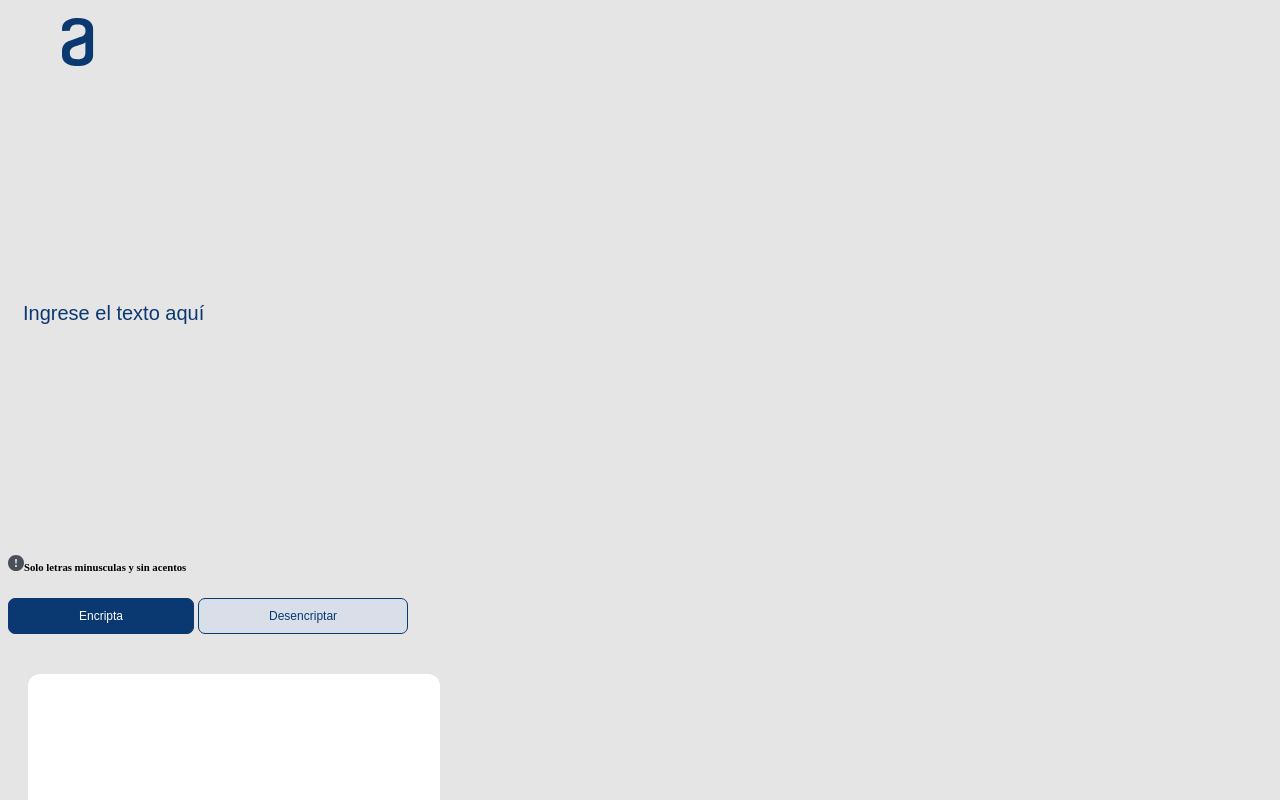
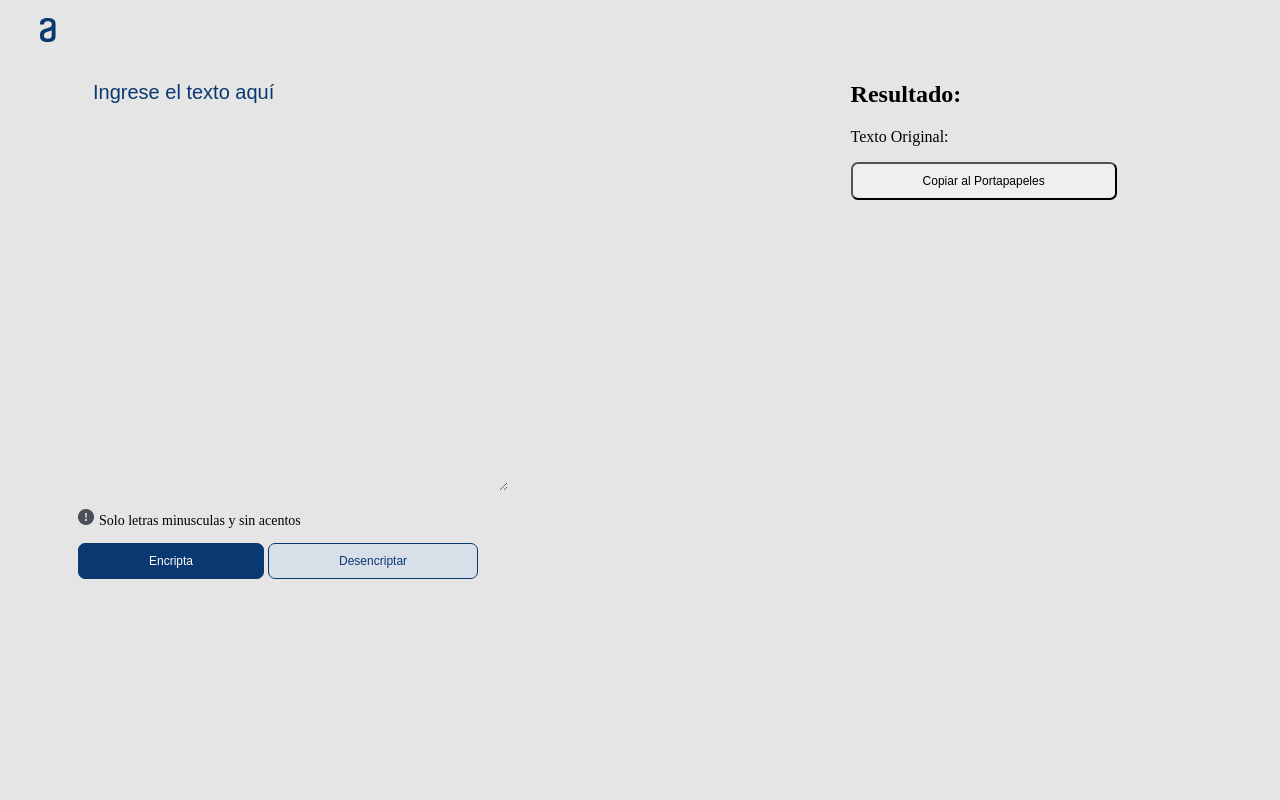
Before and after one commit to javierarteagagonzales/proyectos-sueltos, a plain HTML site: page encriptador/index.html in a window 1280 px wide. Both pictures are taken after a click on the button "Encripta". Shown: the top 800 px of the page. Drawn offline with Linux system fonts and the light colour scheme.

Commit message:
avanzando

```diff
--- a/encriptador/app.js
+++ b/encriptador/app.js
@@ -0,0 +1,93 @@
+function encryptText() {
+    var textInput = document.getElementById('textAreaInput').value;
+    var encryptedText = encrypt(textInput);
+    document.getElementById('result').innerText = encryptedText;
+    copyOriginalTextOnEncrypt();
+
+
+    limpiarTextoInicial();
+    limpiarCaja();
+
+
+    document.getElementById('mensajes').style.display = 'block';
+    document.getElementById('copyButton').style.display = 'block';
+
+}
+
+function decryptText() {
+    var textInput = document.getElementById('textAreaInput').value;
+    var decryptedText = decrypt(textInput);
+    document.getElementById('result').innerText = decryptedText;
+    copyOriginalTextOnEncrypt();
+
+
+    limpiarTextoInicial();
+    limpiarCaja();
+
+
+    document.getElementById('mensajes').style.display = 'block';
+    document.getElementById('copyButton').style.display = 'block';
+}
+
+function limpiarCaja(){
+    document.getElementById('caja-muestra-mensajes').style.display='none';
+
+}
+
+function limpiarTextoInicial(){
+    // Limpiar el textarea
+    document.getElementById('textAreaInput').value = '';
+}
+
+function copyToClipboard() {
+    var resultText = document.getElementById('result');
+    var textArea = document.createElement('textarea');
+    textArea.value = resultText.innerText;
+    document.body.appendChild(textArea);
+    textArea.select();
+    document.execCommand('copy');
+    document.body.removeChild(textArea);
+
+    // Mostrar mensaje después del botón
+    document.getElementById('copyMessage').innerText = 'Texto copiado al portapapeles: ' + result.innerText;
+
+}
+
+function copyOriginalTextOnEncrypt() {
+    var originalText = document.getElementById('textAreaInput').value;
+
+
+
+    // Copiar el texto original al portapapeles (opcional)
+    var textArea = document.createElement('textarea');
+    textArea.value = originalText;
+    document.body.appendChild(textArea);
+    textArea.select();
+    document.execCommand('copy');
+    document.body.removeChild(textArea);
+
+        // Mostrar el texto original al encriptar
+        document.getElementById('originalTextOnEncrypt').innerText = 'Texto Original:\n ' + originalText;
+}
+
+
+
+function encrypt(text) {
+    var encryptedText = text.replace(/e/g, 'enter')
+                           .replace(/i/g, 'imes')
+                           .replace(/a/g, 'ai')
+                           .replace(/o/g, 'ober')
+                           .replace(/u/g, 'ufat');
+
+    return encryptedText;
+}
+
+function decrypt(text) {
+    var decryptedText = text.replace(/enter/g, 'e')
+                           .replace(/imes/g, 'i')
+                           .replace(/ai/g, 'a')
+                           .replace(/ober/g, 'o')
+                           .replace(/ufat/g, 'u');
+
+    return decryptedText;
+}
--- a/encriptador/index.html
+++ b/encriptador/index.html
@@ -10,31 +10,42 @@
 <body>
 
 <header>
-    <div>
+    <div class="logo-alura">
         <img src="images/Logo.svg" alt="">
     </div>
 </header>
 
-
+<div class="secciones-encripta">
 <section class="cajas-escribir">
-<input class="mensajes-ingresa" type="text" placeholder="Ingrese el texto aquí">
 <div>
     <div>
-        <h6 class="informacion"><img src="images/exclamation-circle-fill.svg" alt="" class="exclamacion">Solo letras minusculas y sin acentos</h6>
+        <textarea class="miTextarea" id="textAreaInput" placeholder="Ingrese el texto aquí"></textarea>
     </div>
-    <button id="encripta">Encripta</button>
-    <button id="desencripta">Desencriptar</button>
+
+
+    <div>
+        <p class="informacion">Solo letras minusculas y sin acentos</p>
+    </div>
+    <button id="encripta" onclick="encryptText();copyOriginalTextOnEncrypt()">Encripta</button>
+    <button id="desencripta" onclick="decryptText()">Desencriptar</button>
 
 </div>
 </section>
 <section class="cajas-mensaje">
-    <div class="caja-muestra-mensajes">
-        <img src="images/sin-mensaje.svg" class="busca" alt="Imagen de muestra">
-        <p class="text1">Ningún mensaje fue encontrado</p>
-        <p class="text2">Ingresa el texto que desees encriptar o desencriptar</p>
+    <div class="caja-muestra-mensajes" id="caja-muestra-mensajes">
+        <img src="images/sin-mensaje.svg" id="busca" class="busca" alt="Imagen de muestra">
+        <p class="text1" id="text1">Ningún mensaje fue encontrado</p>
+        <p class="text2" id="text2">Ingresa el texto que desees encriptar o desencriptar</p>
     </div>
+    <div class="mensajes-a"  id="mensajes">
+        <h2>Resultado:</h2>
+        <p id="originalTextOnEncrypt"></p>
+        <div id="result"></div>
+        <button onclick="copyToClipboard()">Copiar al Portapapeles</button>
+        <p id="copyMessage"></p>
+    </div>
+
 </section>
-
-    <p>Javier Arteaga Gonzales</p>
+</div>
 </body>
 </html>
--- a/encriptador/style.css
+++ b/encriptador/style.css
@@ -1,11 +1,23 @@
 body{
     background-color: #E5E5E5;
+}
 
+html {
+    margin: 0;
+    padding: 0;
+
+}
+
+.secciones-encripta{
+    display: flex;
 }
 
 header{
     padding: 10px;
-    margin-bottom: 20px;
+    margin-bottom: 5px;
+}
+.logo-alura>img{
+    width: 60px;
 }
 
 
@@ -14,24 +26,53 @@ input{
     top: 0;
     left: 0;
 }
-.mensajes-ingresa{
-    width: 90%;
+.miTextarea{
+    width: 400px;
     height: 400px;
+    overflow-y: auto;
     background-color: transparent;
     border: unset;
     padding: 15px;
-    text-align: left;
-    vertical-align: text-top;
+  /*  text-align: left; */
+
+
+    font-family: "Arial", sans-serif; /* Cambia la fuente del texto */
+    font-size: 20px; /* Cambia el tamaño del texto */
+    font-weight:400; /* Cambia el grosor del texto (puede ser normal, bold, etc.) */
+    color: #0A3871; /* Cambia el color del texto */
 }
-.mensajes-ingresa::placeholder{
+.miTextarea::placeholder{
     color: #0A3871;
     font-size: 20px;
-    text-align: left;
-    vertical-align: top;
+    vertical-align: text-top;
+    padding: 5px 20px 0px 0px ;
+
+}
+
+.miTextarea:focus{
+    outline: none;
+}
+
+
+/*texto minuscula y acentos*/
+.informacion{
+    font-size: 14px;
+}
+
+.informacion::before{
+    content: url('images/exclamation-circle-fill.png');
+    display: inline-block;
+    margin-right: 5px;
 }
 
 .cajas-escribir{
-    width: 60%;
+    flex: 55;
+    background-color: transparent;
+    margin-left: 70px;
+}
+
+.mensajes-a{
+    display: none;
 }
 button {
     font-size: 12px; /* Texto mediano */
@@ -60,13 +101,12 @@ button#desencripta {
 */
 
 .cajas-mensaje{
-    width: 35%;
+    flex: 30;
 }
 
 .caja-muestra-mensajes{
     background-color: #ffffff;
-    padding: 180px 40px 180px 40px;
-    margin: 40px 10px 10px 20px;
+    padding: 120px 40px 120px 40px;
     border-radius: 12px;
 
 }
```
